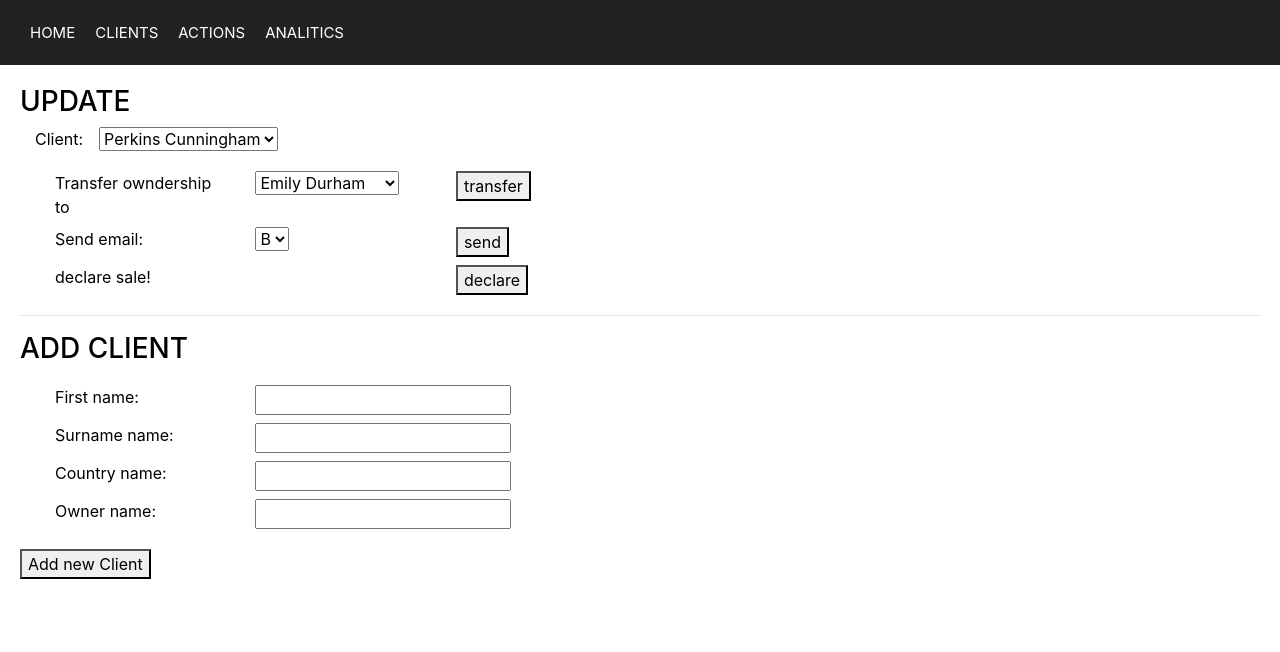
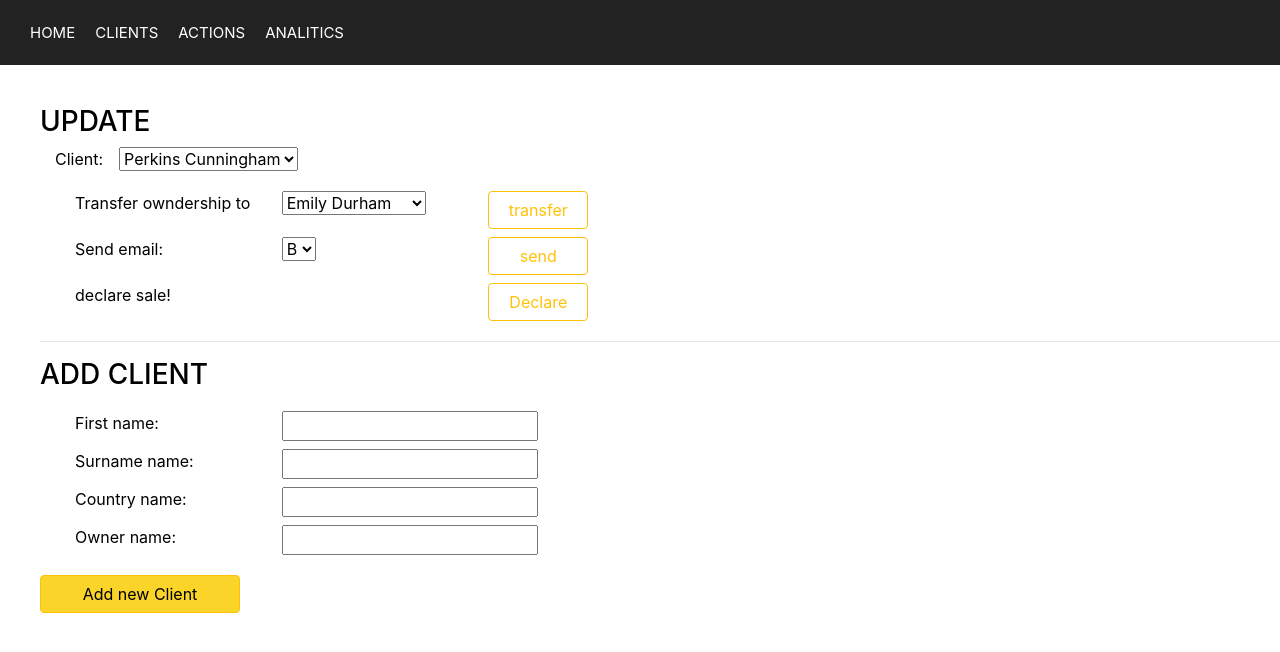
Before and after one commit to AnastasiyaZinman/CRM, a React (Create React App) app: page /actions in a window 1280 px wide. Shown: the top 652 px of the page. Built offline with nearby package versions, Linux system fonts and the light colour scheme.

Commit message:
actions css

```diff
--- a/src/components/Actions.js
+++ b/src/components/Actions.js
@@ -1,5 +1,6 @@
 import React, { Component } from 'react';
 import './actions.css';
+import AddClient from "./AddClient.js"
 class Actions extends Component {
     constructor() {
         super();
@@ -16,7 +17,7 @@ class Actions extends Component {
             clientsNames.add(element[property]);
         });
         dataArr=[...clientsNames]
-        console.log("clientsNames",clientsNames);
+        // console.log("clientsNames",clientsNames);
         return this.generateOptions(dataArr);
     }
     generateOptions (data){
@@ -49,7 +50,7 @@ class Actions extends Component {
             </select>
             </div>
             <div className="  col-md-1">
-            <button type="button">transfer</button>
+            <button type="button" class="btn update-btns btn-outline-warning">transfer</button>
             </div>
              <div className="w-100 mt-2"></div>
              <div className="col-md-2">Send email:</div>
@@ -59,52 +60,20 @@ class Actions extends Component {
             </select>
              </div>
              <div className="col-md-1">
-             <button type="button">send</button>
+             <button type="button" class="btn update-btns btn-outline-warning">send</button>
              </div>
              <div className="w-100 mt-2"></div>
              <div className="col-md-2  ">declare sale!</div>
              <div className="col-md-2">
              </div>
              <div className="col-md-1">
-             <button type="button">declare</button>
+             <button type="button" class="btn update-btns btn-outline-warning">Declare</button>
              </div>
      </div>
 
         <hr/>
-        <h3>ADD CLIENT</h3>
-        <div className="row action-box">
-            <div className="col-md-2  ">
-            First name:
-             </div>
-             <div className="col-md-1">
-            <input type="text" />
-            </div>
-             <div className="w-100 mt-2"></div>
-             <div className="col-md-2  ">
-            Surname name:
-             </div>
-             <div className="  col-md-1">
-            <input type="text" />
-            </div>
-            <div className="w-100 mt-2"></div>
-             <div className="col-md-2  ">
-            Country name:
-             </div>
-             <div className=" col-md-1">
-            <input type="text" />
-            </div>
-            <div className="w-100 mt-2"></div>
-             <div className="col-md-2  ">
-            Owner name:
-             </div>
-             <div className="  col-md-1">
-            <input type="text" />
-            </div>
-            </div>
-
-        <button type="button">Add new Client</button>
-    </div>
-
+        <AddClient clients={this.props.clients}/>
+        </div>
    )}
 }
 export default Actions;
--- /dev/null
+++ b/src/components/AddClient.js
@@ -0,0 +1,46 @@
+import React, { Component } from 'react';
+// import { BrowserRouter as Router, Route, Link } from 'react-router-dom';
+import './actions.css';
+class AddClient extends Component {
+    constructor() {
+        super();
+        this.state = {}
+    }
+    render(){
+    return (
+            <div>
+            <h3>ADD CLIENT</h3>
+            <div className="row action-box">
+            <div className="col-md-2  ">
+            First name:
+             </div>
+             <div className="col-md-1">
+            <input type="text" />
+            </div>
+             <div className="w-100 mt-2"></div>
+             <div className="col-md-2  ">
+            Surname name:
+             </div>
+             <div className="  col-md-1">
+            <input type="text" />
+            </div>
+            <div className="w-100 mt-2"></div>
+             <div className="col-md-2  ">
+            Country name:
+             </div>
+             <div className=" col-md-1">
+            <input type="text" />
+            </div>
+            <div className="w-100 mt-2"></div>
+             <div className="col-md-2  ">
+            Owner name:
+             </div>
+             <div className="  col-md-1">
+            <input type="text" />
+            </div>
+            </div>
+            <button type="button" class="btn add-n-c btn-outline-warning">Add new Client</button>
+   </div>
+    )
+}}
+export default AddClient;
--- a/src/components/Client.js
+++ b/src/components/Client.js
@@ -22,7 +22,7 @@ class Client extends Component {
                     <div className="col-md-1">{clientInfo.country}</div>
                     <div className="col-md-2 email">{clientInfo["firstContact"].slice(0,10)}</div>
                     <div className="col-md-3 email"> {(clientInfo.emailType)?clientInfo.emailType:"-"}</div>
-                    <div className="col-md-1">{(clientInfo.sold) ? <span>&#10003;</span> : <span>&#10008;</span>}</div>
+                    <div className="col-md-1">{(clientInfo.sold) ? <span>&#10003;</span> : <span>&#10007;</span>}</div>
                     <div className="col-md-2">{clientInfo.owner}</div>
                 </div>
         )
--- a/src/components/actions.css
+++ b/src/components/actions.css
@@ -1,6 +1,9 @@
 .action-box{
 text-align: left;
 margin:20px;
+padding: 20px;
+width:100%;
+height:100%;
 }
 .col-w{
     margin-top:0;
@@ -8,3 +11,12 @@ margin:20px;
   .row{
       padding: 0;
   }
+  .add-n-c{
+      width:200px;
+      background-color: rgb(250, 212, 41);
+      color:black
+  }
+  .update-btns{
+    background-color: white;
+    width:100px;
+  }
```
